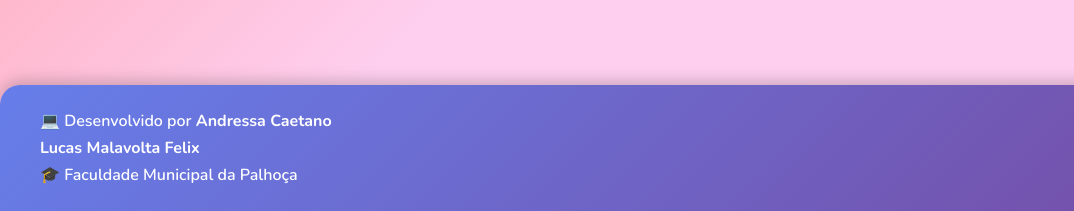
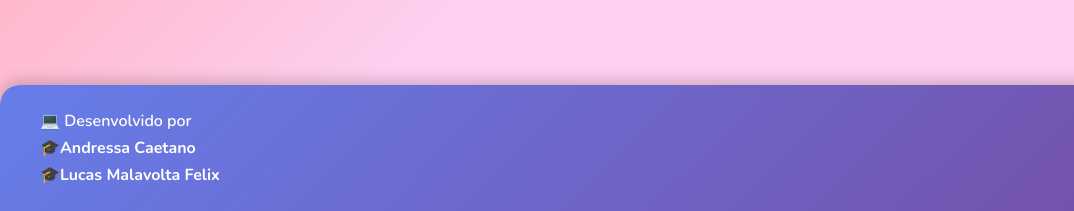
Before and after one commit to LucasMalavolta/memory_game, a plain HTML site: page index.html in a window 1280 px wide. Shown: the part 589-800 px from the top of the page, 0-1074 px from the left. Drawn offline with nearby package versions, Linux system fonts and the light colour scheme.

Commit message:
Update index.html

```diff
--- a/index.html
+++ b/index.html
@@ -39,9 +39,9 @@
     <footer>
         <div class="footer-content">
             <div class="developer-info">
-                <p>💻 Desenvolvido por <strong>Andressa Caetano</strong></p>
-                <p><strong>Lucas Malavolta Felix</strong></p>
-                <p>🎓 Faculdade Municipal da Palhoça</p>
+                <p>💻 Desenvolvido por
+                <p><strong> 🎓Andressa Caetano</strong></p>
+                <p><strong> 🎓Lucas Malavolta Felix</strong></p>
             </div>
             <div class="logo-container">
                 <img src="images/fmp_logo.png" alt="Logo FMP" id="fmp-logo">
```
